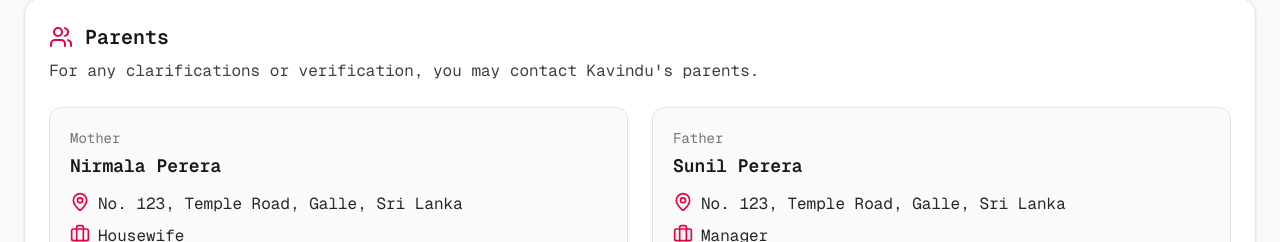
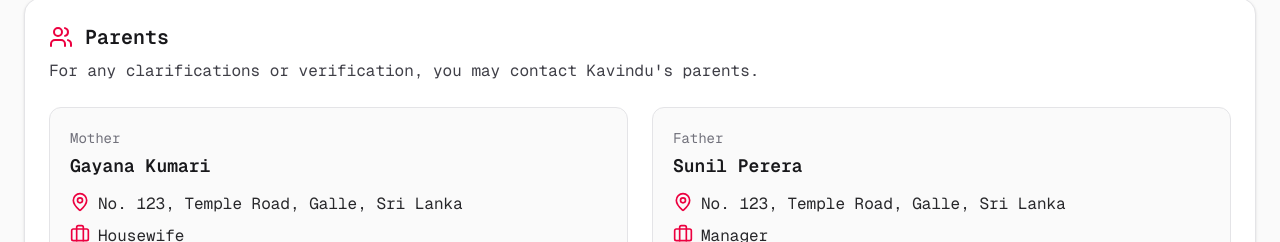
Before and after one commit to sankhaBA/cancer-patient-donation-site, a Next.js app: page / in a window 1280 px wide. Shown: the part 1412-1654 px from the top of the page. Built offline with nearby package versions, Linux system fonts and the light colour scheme.

Commit message:
Update mother’s name in dummy data

```diff
--- a/src/data/dummy.ts
+++ b/src/data/dummy.ts
@@ -122,7 +122,7 @@ export const dummyData: DonationSiteData = {
   },
   parents: {
     mother: {
-      name: "Nirmala Perera",
+      name: "Gayana Kumari",
       address: "No. 123, Temple Road, Galle, Sri Lanka",
       occupation: "Housewife",
       phones: ["+94 71 222 3344", "+94 77 333 4455"],
```
